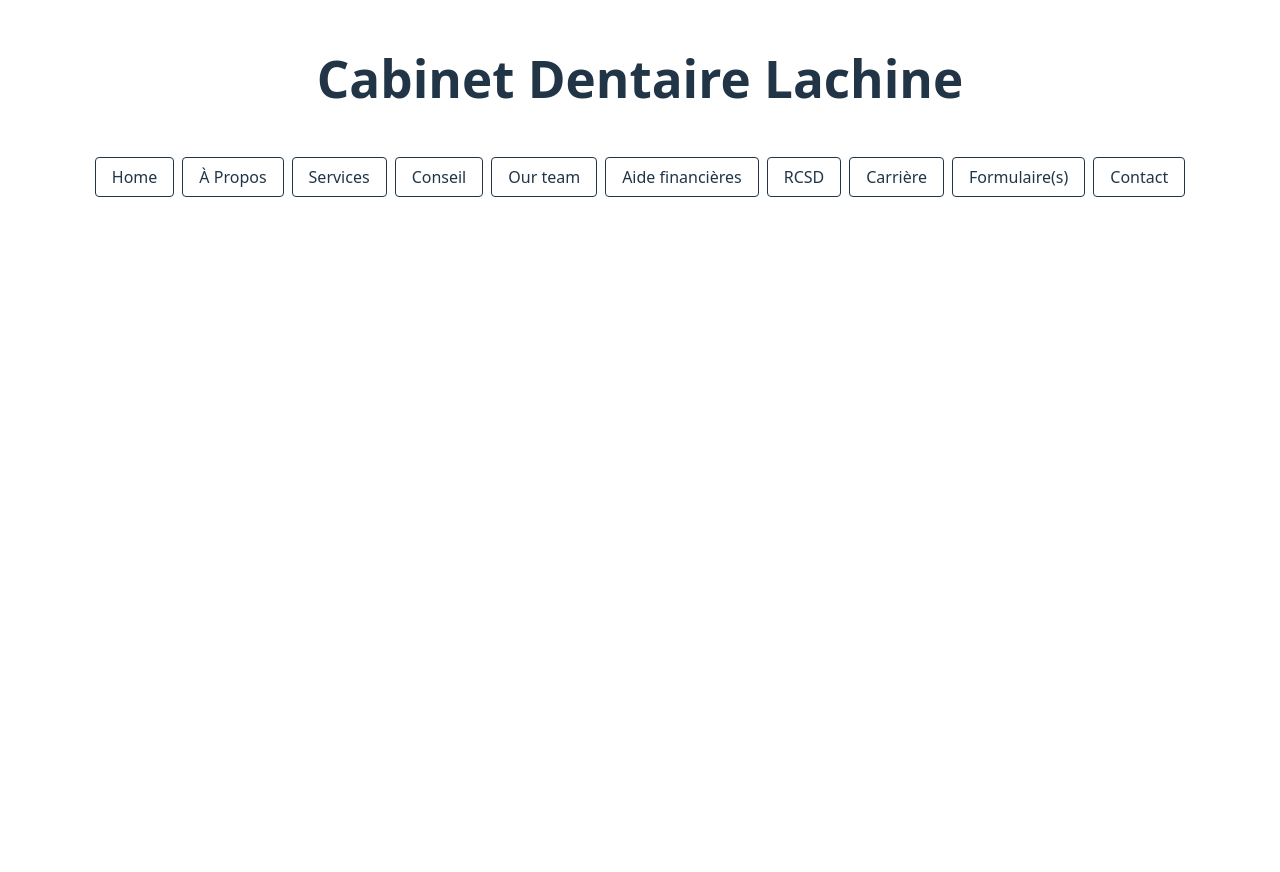
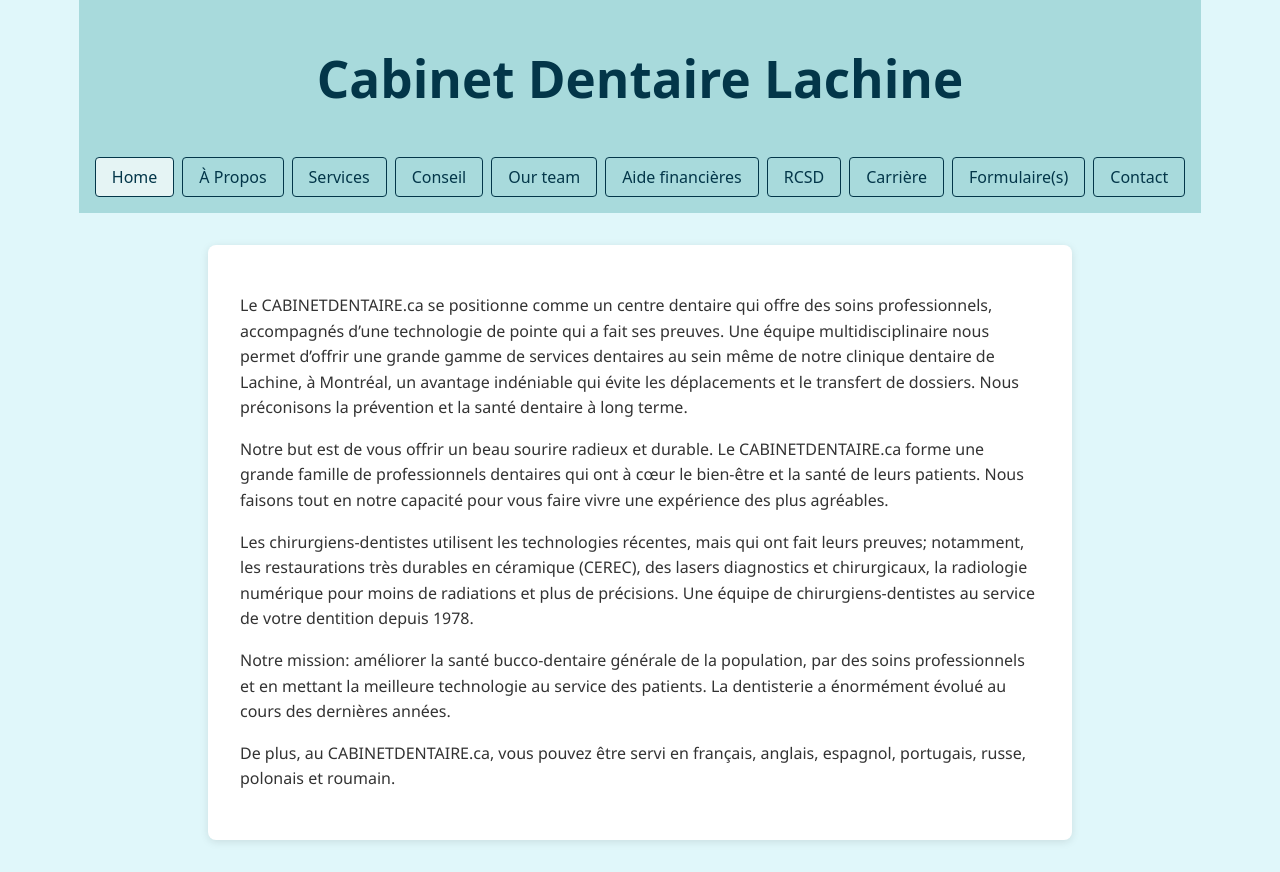
Before and after one commit to decorJim/clinique, a React (Vite) app: page / in a window 1280 px wide. Before the commit the page ends 800 px from the top, so only its background shows below. Built offline with nearby package versions, Linux system fonts and the light colour scheme.

Commit message:
Apply pale green-blue header and add home content

```diff
--- a/src/Header.css
+++ b/src/Header.css
@@ -4,6 +4,8 @@
   align-items: center;
   gap: 1rem;
   padding: 1rem;
+  background-color: #a8dadc;
+  color: #033649;
 }
 
 .nav {
@@ -23,6 +25,11 @@
   transition: box-shadow 0.3s, transform 0.3s;
 }
 
+.nav-button.active {
+  background-color: rgba(255, 255, 255, 0.7);
+  color: #033649;
+}
+
 .nav-button:hover {
   box-shadow: 0 0 6px rgba(0, 0, 0, 0.3);
   transform: translateY(-2px);
--- a/src/Header.tsx
+++ b/src/Header.tsx
@@ -1,3 +1,4 @@
+import { useState } from 'react'
 import './Header.css'
 
 const navItems = [
@@ -14,12 +15,18 @@
 ]
 
 export default function Header() {
+  const [active, setActive] = useState('Home')
+
   return (
     <header className="header">
       <h1 className="title">Cabinet Dentaire Lachine</h1>
       <nav className="nav">
         {navItems.map((item) => (
-          <button key={item} className="nav-button">
+          <button
+            key={item}
+            className={`nav-button${active === item ? ' active' : ''}`}
+            onClick={() => setActive(item)}
+          >
             {item}
           </button>
         ))}
--- /dev/null
+++ b/src/MainPage.css
@@ -0,0 +1,11 @@
+.content-card {
+  background-color: #ffffff;
+  color: #333;
+  border-radius: 8px;
+  box-shadow: 0 2px 8px rgba(0, 0, 0, 0.1);
+  padding: 2rem;
+  margin: 2rem auto;
+  max-width: 800px;
+  font-family: 'Segoe UI', Tahoma, Geneva, Verdana, sans-serif;
+  line-height: 1.6;
+}
--- a/src/MainPage.tsx
+++ b/src/MainPage.tsx
@@ -1,9 +1,43 @@
 import Header from './Header'
+import './MainPage.css'
 
 export default function MainPage() {
   return (
     <>
       <Header />
+      <main className="content-card">
+        <p>
+          Le CABINETDENTAIRE.ca se positionne comme un centre dentaire qui offre
+          des soins professionnels, accompagnés d’une technologie de pointe qui a fait
+          ses preuves. Une équipe multidisciplinaire nous permet d’offrir une grande
+          gamme de services dentaires au sein même de notre clinique dentaire de
+          Lachine, à Montréal, un avantage indéniable qui évite les déplacements et le
+          transfert de dossiers. Nous préconisons la prévention et la santé dentaire à
+          long terme.
+        </p>
+        <p>
+          Notre but est de vous offrir un beau sourire radieux et durable. Le
+          CABINETDENTAIRE.ca forme une grande famille de professionnels dentaires qui
+          ont à cœur le bien-être et la santé de leurs patients. Nous faisons tout en
+          notre capacité pour vous faire vivre une expérience des plus agréables.
+        </p>
+        <p>
+          Les chirurgiens-dentistes utilisent les technologies récentes, mais qui ont
+          fait leurs preuves; notamment, les restaurations très durables en céramique
+          (CEREC), des lasers diagnostics et chirurgicaux, la radiologie numérique pour
+          moins de radiations et plus de précisions. Une équipe de chirurgiens-dentistes
+          au service de votre dentition depuis 1978.
+        </p>
+        <p>
+          Notre mission: améliorer la santé bucco-dentaire générale de la population,
+          par des soins professionnels et en mettant la meilleure technologie au service
+          des patients. La dentisterie a énormément évolué au cours des dernières années.
+        </p>
+        <p>
+          De plus, au CABINETDENTAIRE.ca, vous pouvez être servi en français, anglais,
+          espagnol, portugais, russe, polonais et roumain.
+        </p>
+      </main>
     </>
   )
 }
--- a/src/index.css
+++ b/src/index.css
@@ -3,9 +3,9 @@
   line-height: 1.5;
   font-weight: 400;
 
-  color-scheme: light dark;
-  color: rgba(255, 255, 255, 0.87);
-  background-color: #242424;
+  color-scheme: light;
+  color: #213547;
+  background-color: #e0f7fa;
 
   font-synthesis: none;
   text-rendering: optimizeLegibility;
@@ -58,7 +58,7 @@
 @media (prefers-color-scheme: light) {
   :root {
     color: #213547;
-    background-color: #ffffff;
+    background-color: #e0f7fa;
   }
   a:hover {
     color: #747bff;
```
